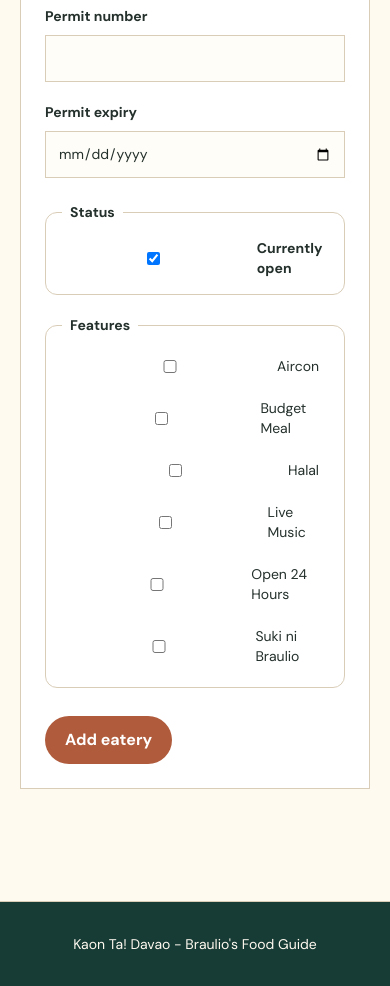
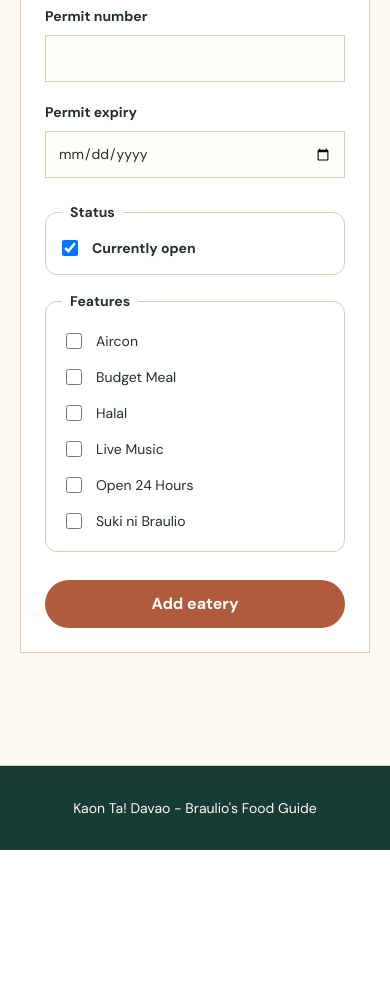
Before and after one commit to mokichino/PrefinalProject-Braulio-KaonTaDavao, a Laravel app: page /eateries/create in a window 390 px wide. Shown: the part 735-1721 px from the top of the page. After the commit the page ends 1585 px from the top, so only its background shows below. Run offline with Laravel 12, Linux system fonts and the light colour scheme; data comes from the database, SQL or seed files in the repository; style sheets or scripts are compiled from the project's sources.

Commit message:
Stack status and align responsive feature checkboxes

```diff
--- a/resources/views/eateries/_form.blade.php
+++ b/resources/views/eateries/_form.blade.php
@@ -9,21 +9,21 @@
     <label class="field">Permit expiry<input type="date" name="expires_on" value="{{ old('expires_on', optional($eatery->permit ?? null)->expires_on?->format('Y-m-d')) }}" required></label>
 </div>
 
-<div class="mt-6 grid gap-5 md:grid-cols-[180px_minmax(0,1fr)]">
-    <fieldset class="rounded-xl border border-[#d9cdb8] bg-white/70 p-4">
+<div class="mt-6 grid gap-4">
+    <fieldset class="rounded-xl border border-[#d9cdb8] bg-white/70 p-4 sm:p-5">
         <legend class="px-2 text-sm font-bold">Status</legend>
-        <label class="flex items-center gap-3 text-sm font-semibold">
-            <input type="checkbox" name="is_open" value="1" @checked(old('is_open', $eatery->is_open ?? true))>
+        <label class="grid grid-cols-[18px_minmax(0,1fr)] items-center gap-3 text-sm font-semibold">
+            <input type="checkbox" name="is_open" value="1" class="h-4 w-4" @checked(old('is_open', $eatery->is_open ?? true))>
             <span>Currently open</span>
         </label>
     </fieldset>
 
-    <fieldset class="rounded-xl border border-[#d9cdb8] bg-white/70 p-4">
+    <fieldset class="rounded-xl border border-[#d9cdb8] bg-white/70 p-4 sm:p-5">
         <legend class="px-2 text-sm font-bold">Features</legend>
-        <div class="grid gap-3 sm:grid-cols-2 lg:grid-cols-3">
+        <div class="grid grid-cols-1 gap-x-4 gap-y-2 sm:grid-cols-2 lg:grid-cols-3">
             @foreach ($features as $feature)
-                <label class="flex items-center gap-2 rounded-lg border border-transparent px-2 py-1 text-sm hover:border-[#d9cdb8] hover:bg-white">
-                    <input type="checkbox" name="features[]" value="{{ $feature->id }}" @checked(in_array($feature->id, old('features', isset($eatery) ? $eatery->features->pluck('id')->all() : [])))>
+                <label class="grid grid-cols-[18px_minmax(0,1fr)] items-start gap-3 rounded-lg px-1 py-1 text-sm leading-5 hover:bg-white">
+                    <input type="checkbox" name="features[]" value="{{ $feature->id }}" class="mt-0.5 h-4 w-4" @checked(in_array($feature->id, old('features', isset($eatery) ? $eatery->features->pluck('id')->all() : [])))>
                     <span>{{ $feature->name }}</span>
                 </label>
             @endforeach
@@ -31,4 +31,4 @@
     </fieldset>
 </div>
 
-<button class="mt-7 rounded-full bg-[#b05b3b] px-5 py-3 font-bold text-white hover:bg-[#8d422d]">{{ $buttonText }}</button>
+<button class="mt-7 w-full rounded-full bg-[#b05b3b] px-5 py-3 font-bold text-white hover:bg-[#8d422d] sm:w-auto">{{ $buttonText }}</button>
```
Also changed, not shown: 1 other file.
